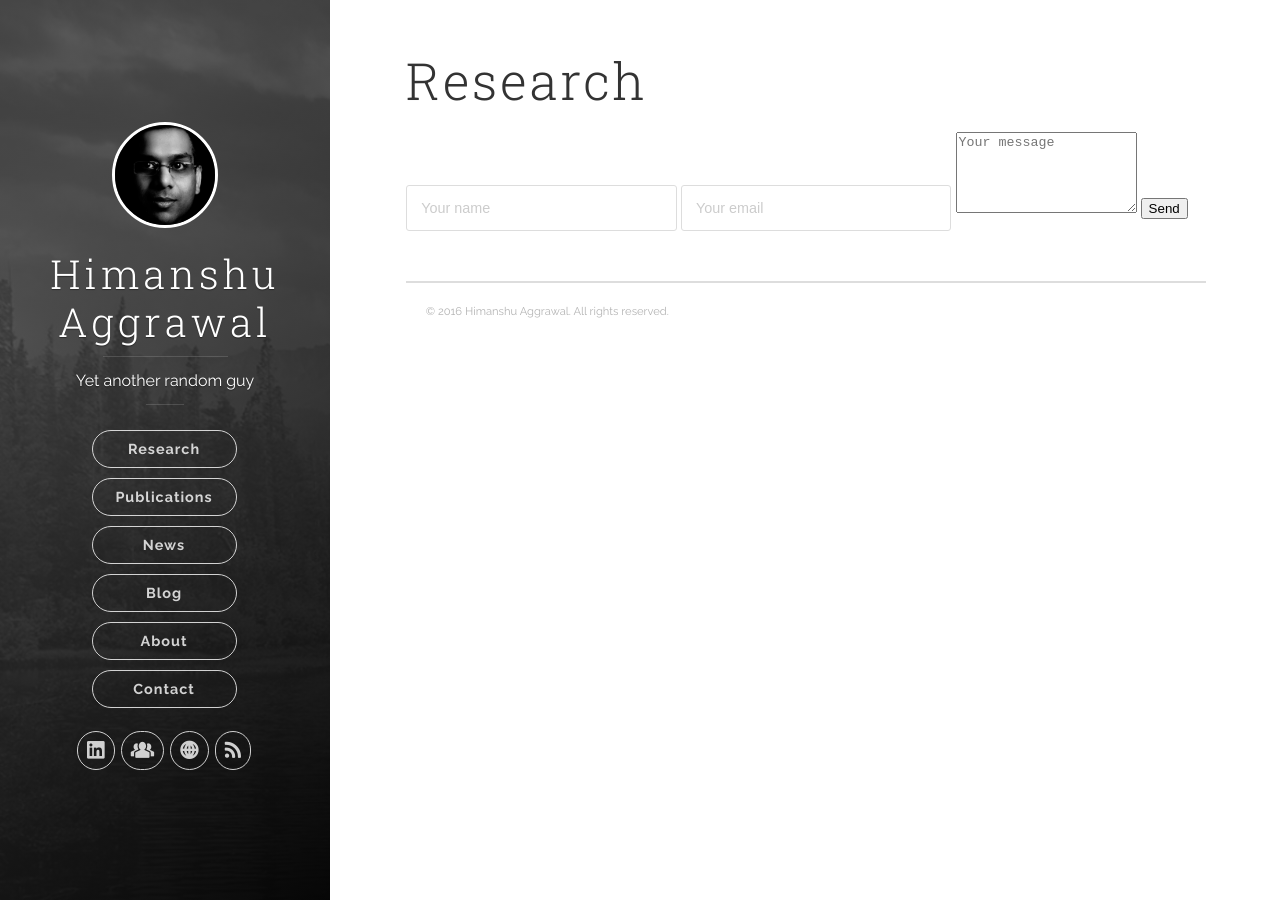
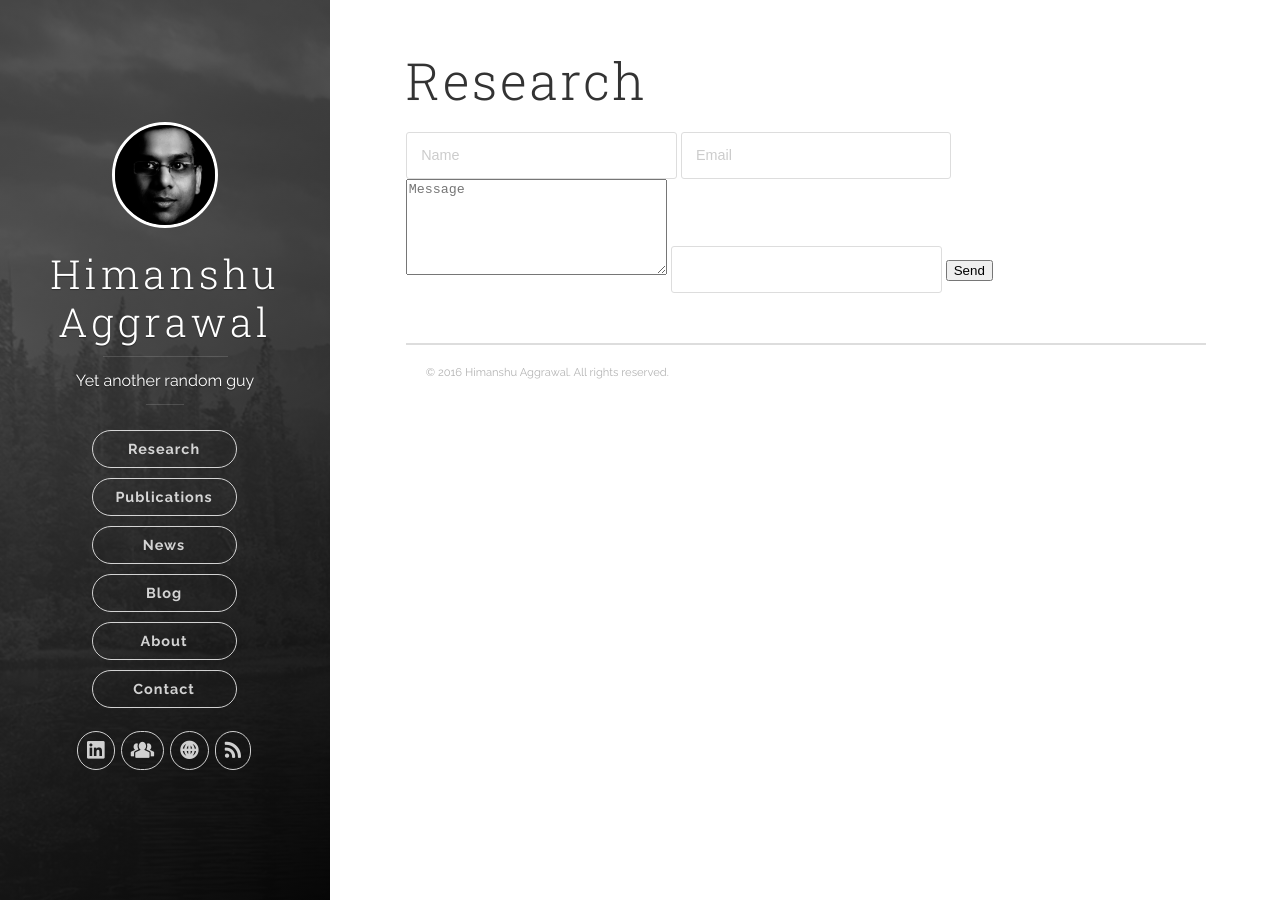
Before and after one commit to ahimanshu13/ahimanshu13.github.io, a Jekyll site: the page built from contact/index.md, in a window 1280 px wide. Built offline with Jekyll 4.4.1, drawn with Linux system fonts in a browser that asks for light colours; nearby versions of some CDN libraries.

Commit message:
updated contact me

```diff
--- a/contact/index.md
+++ b/contact/index.md
@@ -3,10 +3,15 @@
 title: "Research"
 ---
 
-<form action="https://formspree.io/agghim@gmail.com"
-      method="POST">
-    <input type="text" name="name"  placeholder="Your name">
-    <input type="email" name="_replyto"  placeholder="Your email">
-    <textarea name="message" rows="5" placeholder="Your message" required></textarea>
-    <input type="submit" value="Send">
+
+<form id="contact-form" action="https://formspree.io/agghim@gmail.com" method="post">
+	<input type="text" name="Name" placeholder="Name" required>
+	<input type="email" name="Email" placeholder="Email" required>
+	<textarea name="Message" cols="30" rows="6" placeholder="Message" required></textarea>
+	<!-- CONFIG -->
+	<input class="is-hidden" type="text" name="_gotcha">
+	<input type="hidden" name="_subject" value="Subject">
+	<input type="hidden" name="_cc" value="email@cc.com">
+	<!-- /CONFIG -->
+	<input class="submit" type="submit" value="Send">
 </form>
--- a/js/main.js
+++ b/js/main.js
@@ -32,4 +32,26 @@
     $('.btn-mobile-menu__icon').toggleClass('icon-list icon-x-circle animated fadeIn')
   })
 
+var $contactForm = $('#contact-form');
+$contactForm.submit(function(e) {
+	e.preventDefault();
+	$.ajax({
+		url: 'https://formspree.io/agghim@gmail.com',
+		method: 'POST',
+		data: $(this).serialize(),
+		dataType: 'json',
+		beforeSend: function() {
+			$contactForm.append('<div class="alert alert--loading">Sending message…</div>');
+		},
+		success: function(data) {
+			$contactForm.find('.alert--loading').hide();
+			$contactForm.append('<div class="alert alert--success">Message sent!</div>');
+		},
+		error: function(err) {
+			$contactForm.find('.alert--loading').hide();
+			$contactForm.append('<div class="alert alert--error">Ops, there was an error.</div>');
+		}
+	});
+});
+
 })
```
